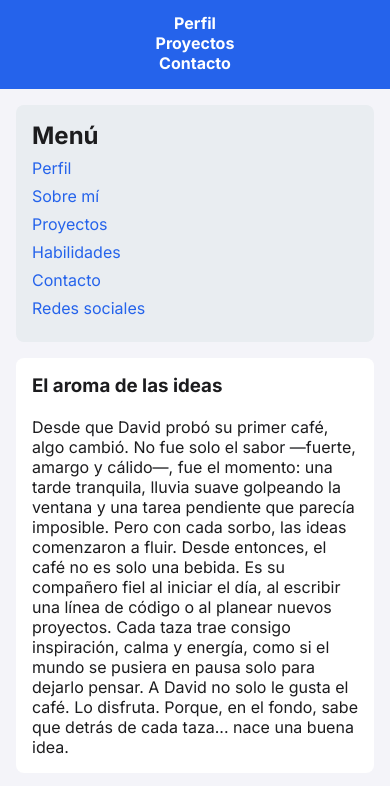
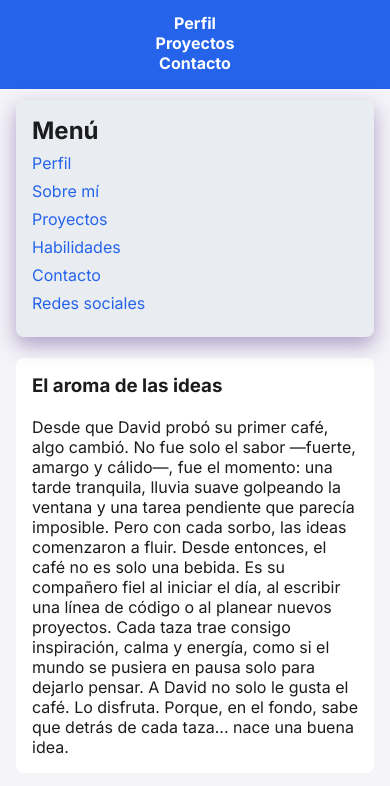
Before and after one commit to davidApM/miPortafolio, a plain HTML site: page index.html in a window 390 px wide. In both pictures the pointer is over the element 195 px from the left and 281 px from the top of the page. Shown: the part 58-844 px from the top of the page. Drawn offline with Linux system fonts and the light colour scheme; grey boxes are pictures that could not be loaded.

Commit message:
Actualización de responsiva

```diff
--- a/style.css
+++ b/style.css
@@ -66,6 +66,12 @@ header {
 .menu-lateral a {
     text-decoration: none;
     color: #2563eb;
+}
+
+/*Animación cuando se pase el mouse*/
+.menu-lateral:hover {
+    transform: translateY(-5px);
+    box-shadow: 0 8px 20px rgba(106, 76, 147, 0.5);
 }
 
 /* Contenido principal */
```
Also changed, not shown: formulario.html (+0 -1 lines), perfil.html (+1 -1 lines).
